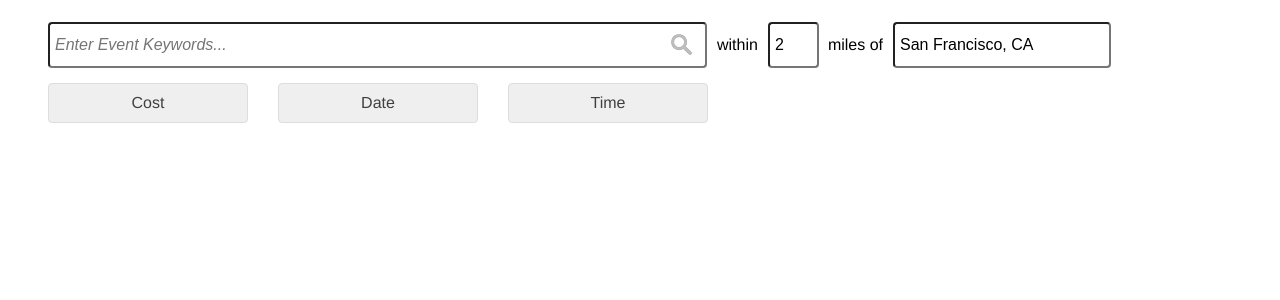
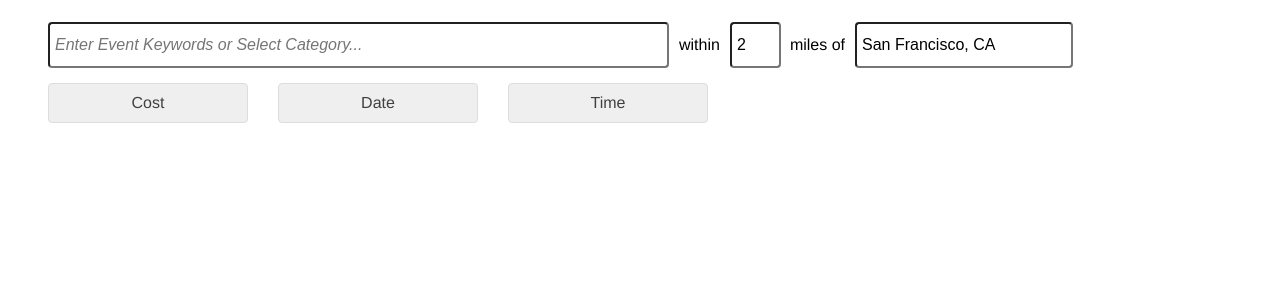
Before and after one commit to tanyastropheus/Events_Near_Me, a Flask app: page /index in a window 1280 px wide. Shown: the part 73-373 px from the top of the page. Run offline with Flask 2, Linux system fonts and the light colour scheme; some libraries are stand-ins or nearby versions.

Commit message:
discarded search glass for MVP; implemented form submission upon pressing the enter key for event keywords; refactored code

```diff
--- a/event_app/static/scripts/index.js
+++ b/event_app/static/scripts/index.js
@@ -22,9 +22,11 @@ $(document).ready(function () {
   });
 
   // dropdown menu hidden when user moves the mouse elsewhere
+/*
   $('.dropdown_tags').mouseleave(function () {
     $('.dropdown_tags').hide();
   });
+*/
 
   /* Event Keywords Input:
      1. Accept either user keywords or checked event tags.
@@ -35,27 +37,18 @@ $(document).ready(function () {
      selection will be erased and replaced by the checked event tags.
   */
 
-  // updates query as user enters event keywords
+  // updates query after user presses enter on tag form input
+  $('#tags').keypress(function (event) {
+    if (event.which == 13) {
+      saveKeywords();
+    }
+  });
+
+  // updates query after user clicks outside form area
   $('#tags').blur(function () {
     // if text input exists, clear all checked event tags
     if (typeof $('#tags').val() != 'undefined') {
-      console.log("some input");
-      event['keywords'] = $('form #tags').val();
-      event['tags'] = [];
-
-     // uncheck all event tags
-      $('.dropdown_tags li').each(function () {
-	if ($(this).find("input").prop("checked")) {
-	  $(this).find("input").prop("checked", false);
-	}
-      });
-
-      console.log("keywords:", event['keywords']);
-      console.log("tags: ", event['tags']);
-
-      // remove existing pins on the map
-      // call getAttrs()
-      // call getEvents()
+      saveKeywords();
     }
   });
 
@@ -97,6 +90,7 @@ $(document).ready(function () {
       $('#tags').val("");
     }
   });
+
 
 
   // updates query after user inputs search radius
@@ -252,3 +246,27 @@ function saveLocation() {
     // call getEvents()
   }
 }
+
+function uncheckAllTags() {
+  $('.dropdown_tags li').each(function () {
+    if ($(this).find("input").prop("checked")) {
+      $(this).find("input").prop("checked", false);
+    }
+  });
+}
+
+function saveKeywords() {
+  if (typeof $('#tags').val() != 'undefined') {
+    event['keywords'] = $('form #tags').val();
+    event['tags'] = [];
+
+    uncheckAllTags();
+
+    // remove existing pins on the map
+    // call getAttrs()
+    // call getEvents()
+
+    console.log("keywords:", event['keywords']);
+    console.log("tags: ", event['tags']);
+  }
+}
--- a/event_app/static/styles/index_body.css
+++ b/event_app/static/styles/index_body.css
@@ -20,16 +20,11 @@ input::placeholder {
 }
 
 input#tags {
-    background-image: url('../images/search-icon.png');
-    background-repeat: no-repeat;
-    background-position: 98% 50%;
-    padding-right: 40px;
     width: 610px;
     text-overflow: ellipsis;
     white-space: nowrap;
     overflow: hidden;
 }
-
 
 input#radius {
     width: 40px;
--- a/event_app/templates/index.html
+++ b/event_app/templates/index.html
@@ -6,12 +6,12 @@
     <link rel="stylesheet" href="https://cdnjs.cloudflare.com/ajax/libs/font-awesome/4.7.0/css/font-awesome.min.css">
     <link href="https://fonts.googleapis.com/css?family=Catamaran:900" rel="stylesheet">
     <link rel="stylesheet" href="//code.jquery.com/ui/1.12.1/themes/base/jquery-ui.css">
-    <link rel="stylesheet" href="../static/styles/index_header.css">
-    <link rel="stylesheet" href="../static/styles/index_body.css">
+    <link rel="stylesheet" href="/static/styles/index_header.css">
+    <link rel="stylesheet" href="/static/styles/index_body.css">
     <script src="https://code.jquery.com/jquery-3.2.1.min.js"></script>
     <script src="https://code.jquery.com/jquery-1.12.4.js"></script>
     <script src="https://code.jquery.com/ui/1.12.1/jquery-ui.js"></script>
-    <script type="text/javascript" src="static/scripts/index.js"></script>
+    <script type="text/javascript" src="/static/scripts/index.js"></script>
     <script></script>
   </head>
 
@@ -22,7 +22,7 @@
     <div class="container1">
       <div class="event-keywords">
 	<form action="javascript:void(0);">
-	  <input type="text" name="event_tags" id="tags" maxlength="100" placeholder="Enter Event Keywords...">
+	  <input type="text" name="event_tags" id="tags" maxlength="100" placeholder="Enter Event Keywords or Select Category...">
 	</form>
 	<!--
 	    sfstation event tags changes  based on popularity; need to revisit, or use Relevance Score
```
